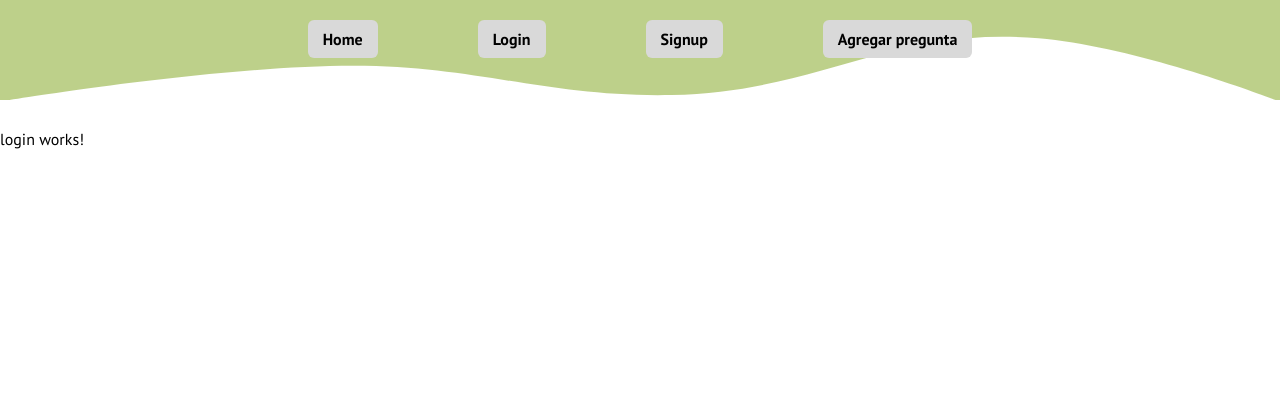
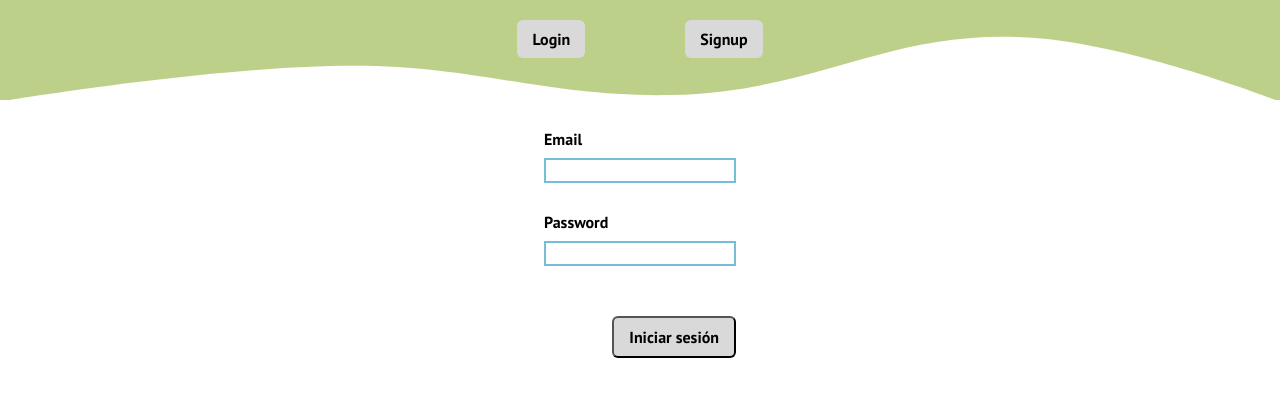
Before and after one commit to marcluettecke/tutoring-project, an Angular app: page / in a window 1280 px wide. Shown: the top 396 px of the page. Built offline with nearby package versions, Linux system fonts and the light colour scheme.

Commit message:
* include loggedIn service and input component

```diff
--- a/src/app/app.module.ts
+++ b/src/app/app.module.ts
@@ -10,6 +10,7 @@ import { SignupComponent } from './views/signup/signup.component';
 import { AddQuestionComponent } from './views/add-question/add-question.component';
 import { QuestionCardComponent } from './components/question-card/question-card.component';
 import { AnswerOptionComponent } from './components/answer-option/answer-option.component';
+import {FormsModule} from "@angular/forms";
 
 @NgModule({
             declarations: [
@@ -24,7 +25,8 @@ import { AnswerOptionComponent } from './components/answer-option/answer-option.
             ],
             imports: [
               BrowserModule,
-              AppRoutingModule
+              AppRoutingModule,
+              FormsModule
             ],
             providers: [],
             bootstrap: [AppComponent]
--- a/src/app/components/header/header.component.html
+++ b/src/app/components/header/header.component.html
@@ -1,9 +1,9 @@
 <div class="wrapper">
   <nav class="navigation">
-    <a routerLink="/home" class="navigation-link" routerLinkActive="active">Home</a>
-    <a routerLink="/login" class="navigation-link" routerLinkActive="active">Login</a>
-    <a routerLink="/signup" class="navigation-link" routerLinkActive="active">Signup</a>
-    <a routerLink="/addQuestion" class="navigation-link" routerLinkActive="active">Agregar pregunta</a>
+    <a routerLink="/home" *ngIf="loggedInService.isLoggedIn$ | async" class="navigation-link" routerLinkActive="active">Home</a>
+    <a routerLink="/login" *ngIf="!(loggedInService.isLoggedIn$ | async)" class="navigation-link" routerLinkActive="active">Login</a>
+    <a routerLink="/signup" *ngIf="!(loggedInService.isLoggedIn$ | async)" class="navigation-link" routerLinkActive="active">Signup</a>
+    <a routerLink="/addQuestion" *ngIf="loggedInService.isLoggedIn$ | async" class="navigation-link" routerLinkActive="active">Agregar pregunta</a>
   </nav>
   <div class="image-wrapper">
     <img src="../../../assets/images/swoop.svg" alt="underlying image to allow for header styling" class="swoop-image">
--- a/src/app/components/header/header.component.ts
+++ b/src/app/components/header/header.component.ts
@@ -1,4 +1,5 @@
 import { Component, OnInit } from '@angular/core';
+import {LoggedInService} from "../../services/logged-in.service";
 
 @Component({
   selector: 'app-header',
@@ -6,8 +7,7 @@ import { Component, OnInit } from '@angular/core';
   styleUrls: ['./header.component.scss']
 })
 export class HeaderComponent implements OnInit {
-
-  constructor() { }
+  constructor( public loggedInService: LoggedInService) { }
 
   ngOnInit(): void {
   }
--- /dev/null
+++ b/src/app/services/logged-in.service.ts
@@ -0,0 +1,28 @@
+import { Injectable } from '@angular/core';
+import {BehaviorSubject} from "rxjs";
+
+@Injectable({
+  providedIn: 'root'
+})
+export class LoggedInService {
+  private readonly  _isLoggedIn = new BehaviorSubject<boolean>(false)
+  readonly isLoggedIn$ = this._isLoggedIn.asObservable()
+
+  get isLoggedIn(): boolean {
+    return this._isLoggedIn.getValue()
+  }
+
+  private set isLoggedIn(val: boolean) {
+    this._isLoggedIn.next(val)
+  }
+
+  logIn(){
+    this.isLoggedIn = true
+  }
+  logOut(){
+    this.isLoggedIn = false
+  }
+
+
+  constructor() { }
+}
--- a/src/app/views/login/login.component.html
+++ b/src/app/views/login/login.component.html
@@ -1 +1,14 @@
-<p>login works!</p>
+<div class="outer-wrapper">
+  <div class="inner-wrapper">
+    <label for="email" class="input-label">Email</label>
+    <input type="email" class="input-field" id="email" name="email" [(ngModel)]="inputData.email">
+  </div>
+  <div class="inner-wrapper">
+    <label for="password" class="input-label">Password</label>
+    <input type="password" class="input-field" id="password" name="password" [(ngModel)]="inputData.password">
+  </div>
+  <button class="login-button"
+          (click)="handleLogin([{id: '', firstname: '', lastname: '', email: '', password: ''}], inputData)">
+    Iniciar sesión
+  </button>
+</div>
--- a/src/app/views/login/login.component.scss
+++ b/src/app/views/login/login.component.scss
@@ -0,0 +1,43 @@
+.outer-wrapper {
+  width: max-content;
+  margin: 0 auto;
+  display: flex;
+  flex-direction: column;
+  align-items: center;
+  gap: 30px;
+
+  .inner-wrapper {
+    display: flex;
+    flex-direction: column;
+    gap: 10px;
+
+    .input-label {
+      text-align: left;
+      font-weight: bold;
+    }
+
+    .input-field {
+      border: 2px solid hsl(195, 53%, 65%);
+
+      &:focus-visible, &:focus-visible {
+        border: 2px solid hsl(77, 43%, 68%);
+        outline: none;
+      }
+    }
+  }
+
+  .login-button {
+    align-self: flex-end;
+    font-weight: bold;
+    padding: 10px 15px;
+    margin-top: 20px;
+    border-radius: 6px;
+    background-color: hsl(0, 0%, 85%);
+
+    &:hover {
+      background-color: hsl(0, 0%, 94%);
+      color: hsl(195, 53%, 65%);
+    }
+  }
+
+}
--- a/src/app/views/login/login.component.ts
+++ b/src/app/views/login/login.component.ts
@@ -1,13 +1,34 @@
 import { Component, OnInit } from '@angular/core';
+import {Account} from "../../models/accounts";
+import {LoggedInService} from "../../services/logged-in.service";
+
+interface inputData {
+  email: string,
+  password: string
+}
 
 @Component({
   selector: 'app-login',
   templateUrl: './login.component.html',
   styleUrls: ['./login.component.scss']
 })
+
+
 export class LoginComponent implements OnInit {
+  inputData: inputData = {email: '', password: ''}
+  constructor(private loginService: LoggedInService) {}
 
-  constructor() { }
+  handleLogin(accounts: Account[], inputData: inputData ) {
+    const availableAccounts = accounts.map((el: Account) => ({
+        email: el.email,
+        password: el.password,
+      }));
+      const overlap = availableAccounts.filter((account: typeof availableAccounts[0]) => (
+        account.email === inputData.email && account.password === inputData.password));
+      if (overlap.length > 0) {
+        this.loginService.logIn();
+      }
+  }
 
   ngOnInit(): void {
   }
```
Also changed, not shown: 1 other file (tests, documents, lock files or other folders).
